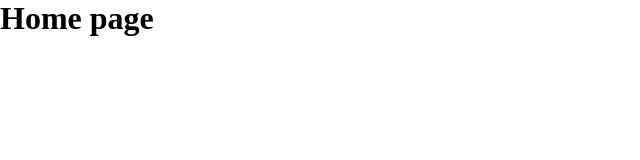
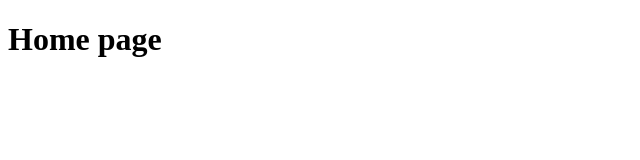
Before and after one commit to DatVu42/test-merge-code, a plain HTML site: page index.html in a window 1280 px wide. Shown: the whole page, without its empty margins (0-640 px from the left). Drawn offline with Linux system fonts and the light colour scheme.

Commit message:
test bug news page

```diff
--- a/index.html
+++ b/index.html
@@ -3,7 +3,6 @@
 <head>
     <meta charset="UTF-8">
     <meta name="viewport" content="width=device-width, initial-scale=1.0">
-    <link rel="stylesheet" href="./assets/css/style.css">
     <title>Document</title>
 </head>
 <body>
```
